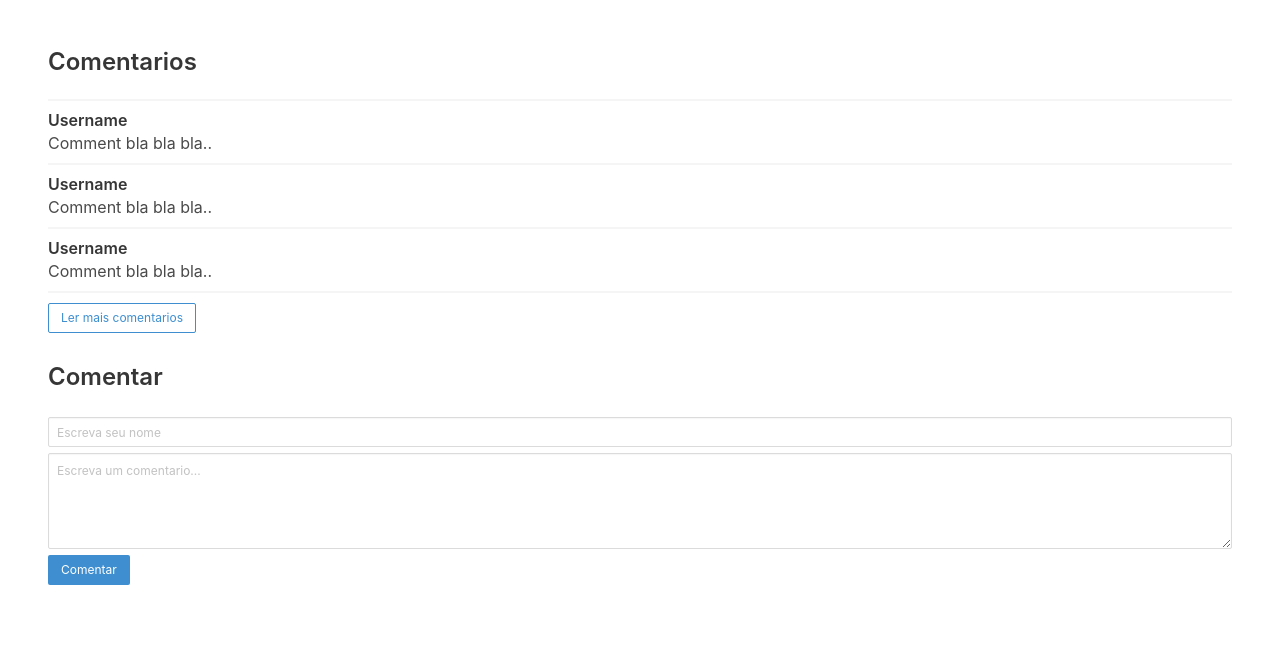
After one commit to andreconstantino/FakeNewsBook, a PHP site: page /comentarios.php in a window 1280 px wide. The commit adds this page. Shown: the top 665 px of the page. Run offline with PHP 8.4, Linux system fonts and the light colour scheme.

Commit message:
pagina de comentarios

```diff
--- /dev/null
+++ b/comentarios.php
@@ -0,0 +1,75 @@
+
+
+
+<!DOCTYPE html>
+<html>
+  <head>
+    <meta charset="utf-8">
+    <meta name="viewport" content="width=device-width, initial-scale=1">
+    <title>Hello Bulma!</title>
+    <link rel="stylesheet" href="https://cdn.jsdelivr.net/npm/bulma@0.9.3/css/bulma.min.css">
+
+    <style>
+        .container-gui{
+
+            margin-bottom: 30px;
+        }
+        .title{
+            font-size: 2rem;
+        }
+        hr{
+            margin: 10px 0;
+        }
+        .button-gui{
+            margin-top:20px;
+        }
+        .element{
+            margin: 3px 0px;
+        }
+    </style>
+
+
+
+  </head>
+  <body>
+  <section class="section">
+    <div class="container-gui">
+        <h4 class="title is-4">Comentarios</h4>
+
+        <hr/>
+        <div class="comentario">
+            <h6 class="title is-6">Username</h6>
+            <h6 class="subtitle is-6">Comment bla bla bla..</h6>
+        </div>
+        <hr/>
+        <div class="comentario">
+            <h6 class="title is-6">Username</h6>
+            <h6 class="subtitle is-6">Comment bla bla bla..</h6>
+        </div>
+        <hr/>
+        <div class="comentario">
+            <h6 class="title is-6">Username</h6>
+            <h6 class="subtitle is-6">Comment bla bla bla..</h6>
+        </div>
+        <hr/>
+        <button class="button is-small is-info is-outlined">Ler mais comentarios</button>
+
+    </div>
+    <div class="container-gui">
+        <h4 class="title is-4">Comentar</h4>
+
+        <div class="comentar">
+
+        <input class="element input is-small" type="text" placeholder="Escreva seu nome">
+        <textarea class="element textarea is-small" placeholder="Escreva um comentario..."></textarea>
+        <button class="element is-small button is-info">Comentar</button>
+
+        </div>
+
+
+    </div>
+
+
+  </section>
+  </body>
+</html>
```
Also changed, not shown: principal.php (+0 -7 lines).
